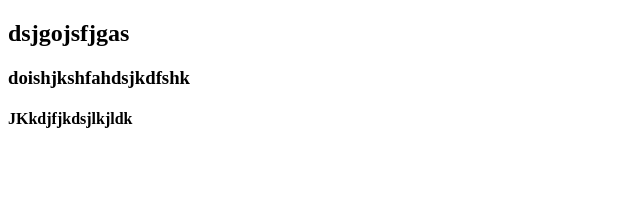
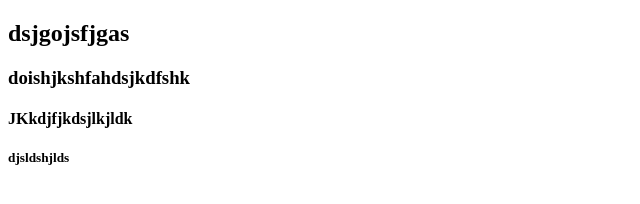
Before and after one commit to aosunproject-team/testgit, a plain HTML site: page index.html in a window 1280 px wide. Shown: the full height of the page, 0-640 px from the left. Drawn offline with Linux system fonts and the light colour scheme.

Commit message:
Add title 5

```diff
--- a/index.html
+++ b/index.html
@@ -10,5 +10,6 @@
     <h2>dsjgojsfjgas</h2>
     <h3>doishjkshfahdsjkdfshk</h3>
     <h4>JKkdjfjkdsjlkjldk</h4>
-</body>
+    <h5>djsldshjlds</h5>
+ </body>
 </html>
```
